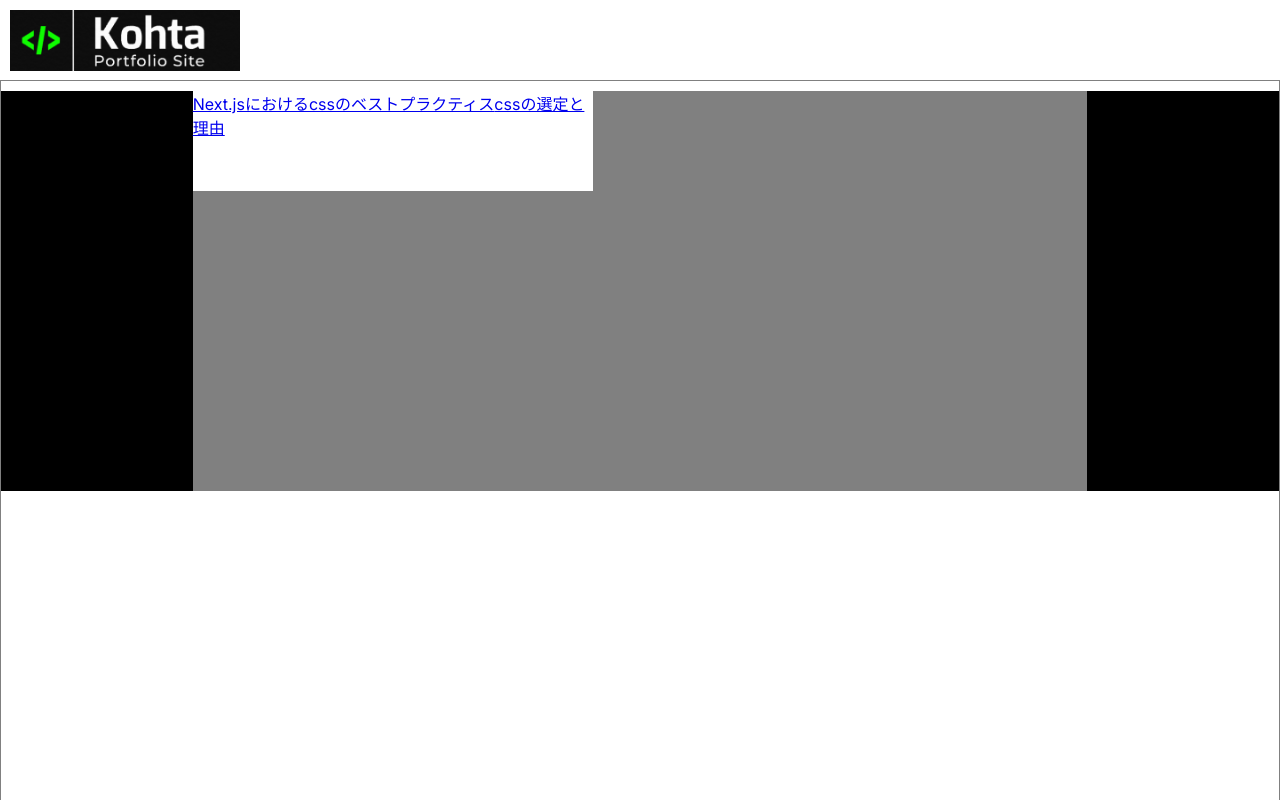
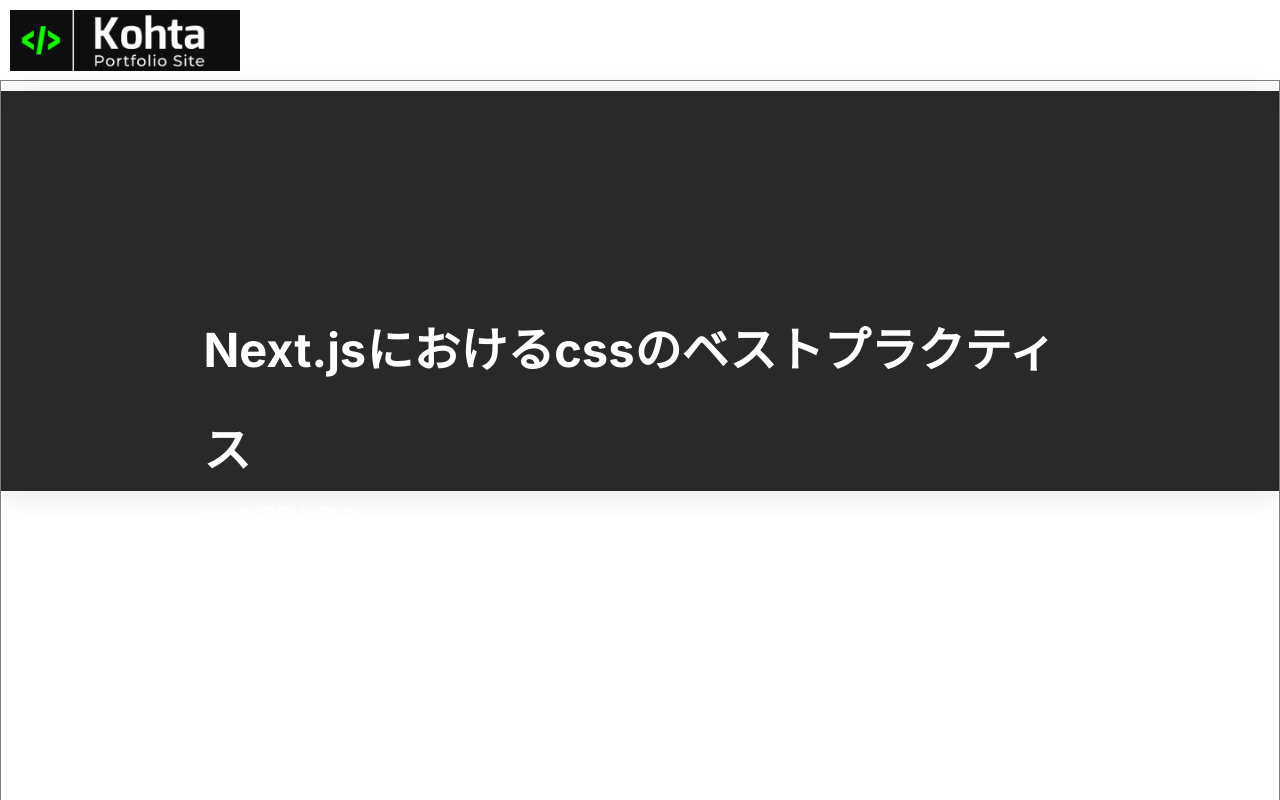
Before and after one commit to kohta9521/BlogSite_kohta, a Next.js app: page / in a window 1280 px wide. Shown: the top 800 px of the page. Built offline with nearby package versions, Linux system fonts and the light colour scheme.

Commit message:
add hero background img and coor

```diff
--- a/src/app/components/atoms/HeroTitle.module.css
+++ b/src/app/components/atoms/HeroTitle.module.css
@@ -1,5 +1,26 @@
 .heroTitleBox {
-  width: 400px;
-  height: 100px;
-  background-color: white;
+  position: absolute;
+  width: 100%;
+  height: 200px;
+  bottom: 0;
+  padding: 10px;
 }
+.title {
+  display: block;
+  width: 100%;
+  font-size: 47px;
+  line-height: 100px;
+  font-weight: 700;
+  text-decoration: none;
+  cursor: pointer;
+  color: white;
+}
+
+.subtitle {
+  display: block;
+  font-size: 20px;
+  font-weight: 500;
+  color: white;
+  text-decoration: none;
+  cursor: pointer;
+}
--- a/src/app/components/organisms/Hero.module.css
+++ b/src/app/components/organisms/Hero.module.css
@@ -3,12 +3,17 @@
   height: 500px;
   margin-top: 10px;
   background-color: black;
+  background: rgba(0, 0, 0, 0.84);
+  box-shadow: 0 4px 30px rgba(0, 0, 0, 0.1);
+  backdrop-filter: blur(4.8px);
+  -webkit-backdrop-filter: blur(4.8px);
+  border: 1px solid rgba(0, 0, 0, 0.09);
 }
 .container {
+  position: relative;
   width: 70%;
   height: 100%;
   margin: 0 auto;
-  background-color: gray;
 }
 
 /* タブレット */
```
Also changed, not shown: public/img/heroSample.jpg (added).
